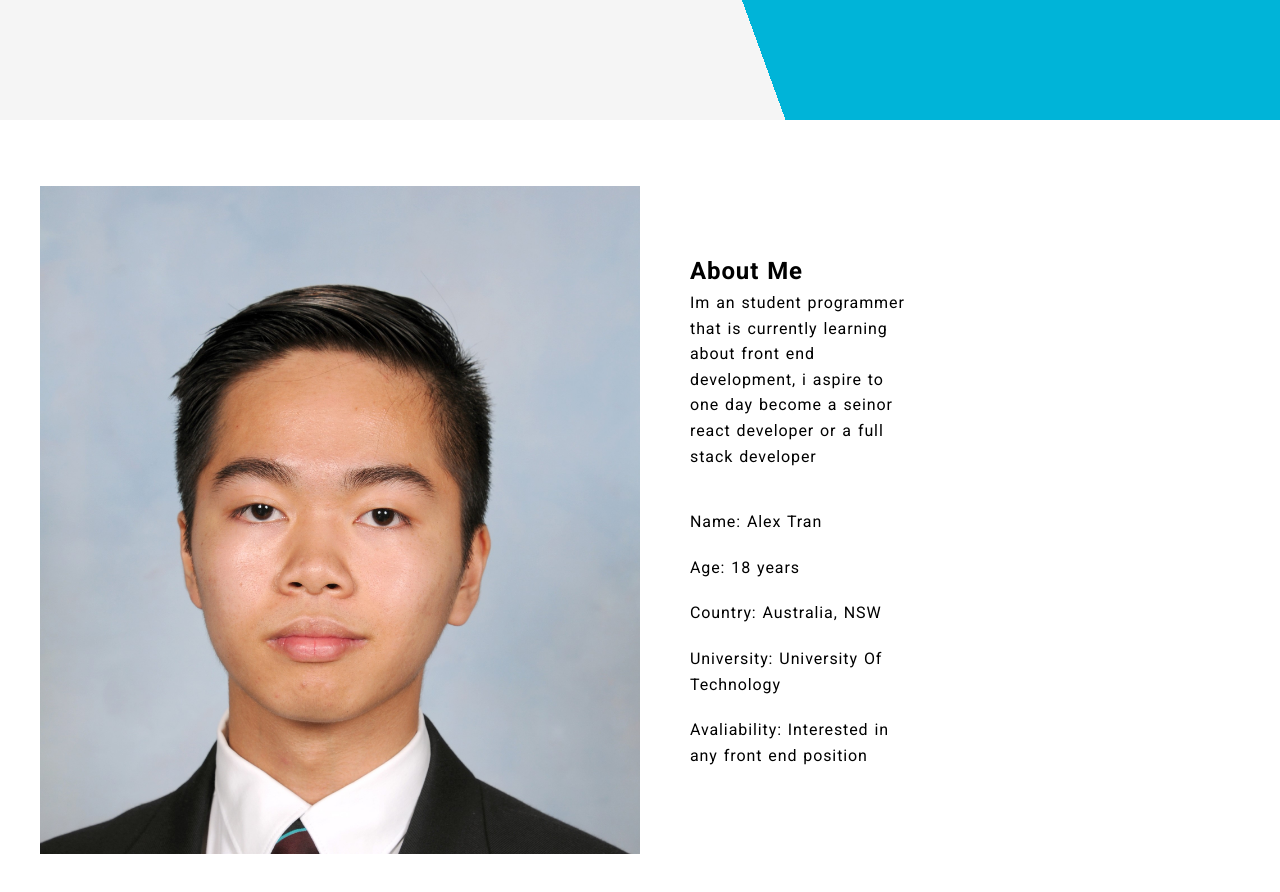
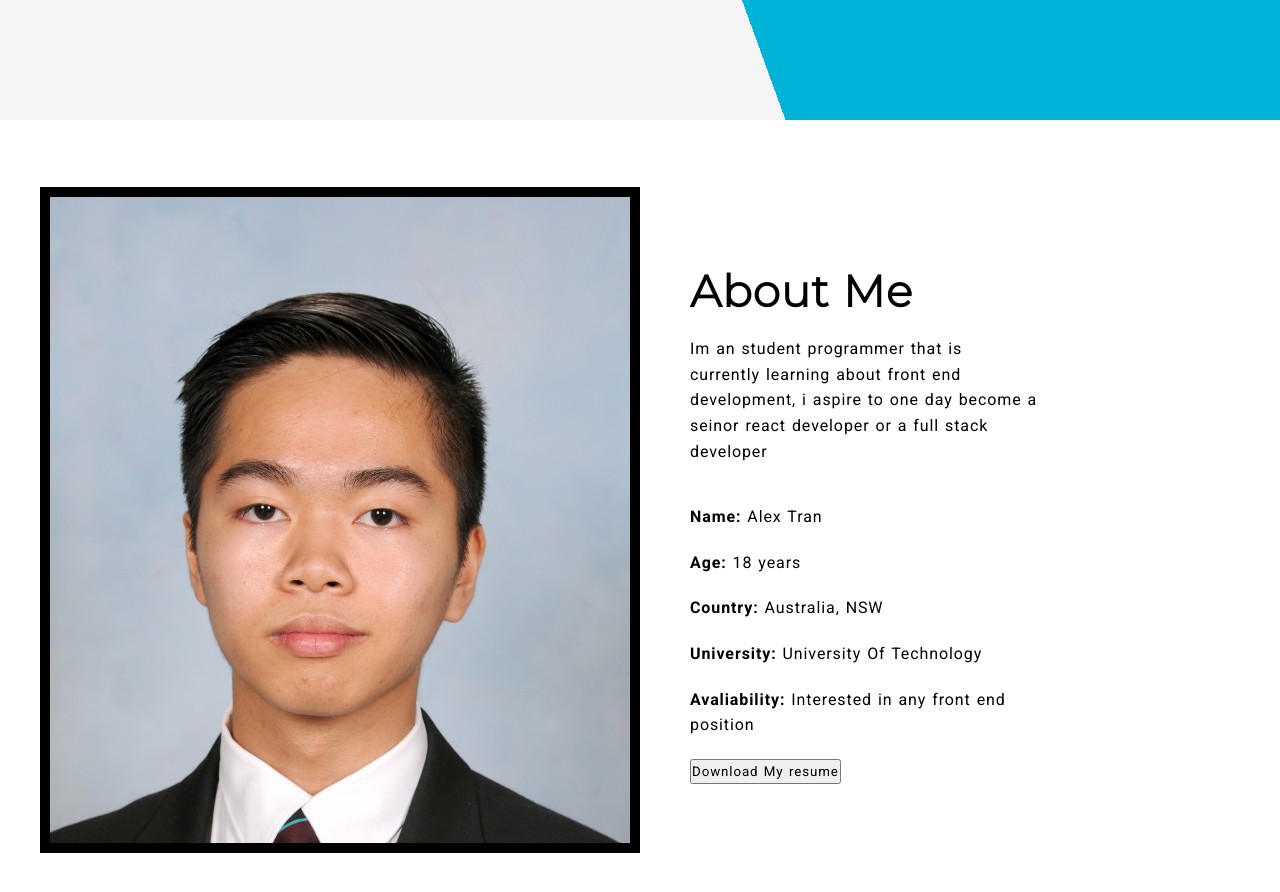
Before and after one commit to alexalextran/Portfolio-Website-4.0, a React (Create React App) app: page / in a window 1280 px wide. Shown: the part 680-1572 px from the top of the page. Built offline with nearby package versions, Linux system fonts and the light colour scheme.

Commit message:
about me page done, will add all the hover effects later

```diff
--- a/src/App.css
+++ b/src/App.css
@@ -88,12 +88,18 @@ nav{
   align-items: center;
   width: 100%;
   height: 800px;
-
+  background-color: rgb(255,255,255)
 }
 
 .aboutme__info{
   width: 50%;
   display: flex;
+}
+
+.aboutme__info--title{
+  padding-bottom: 10px;
+  font-size: 44px;
+  font-family: 'Montserrat', sans-serif;
 }
 
 .aboutme__info--details{
@@ -106,11 +112,12 @@ nav{
 }
 
 .aboutme__info--wrapper{
-  width: 50%;
+  width: 70%;
   padding: 50px 50px;
 }
 
 .aboutme__profileimage{
+
 width: 50%;
 display: flex;
 justify-content: end;
@@ -119,4 +126,5 @@ align-items: center;
 
 .aboutme__profileimage--jpg{
   width: 600px;
+  border: 10px solid black;
 }
--- a/src/components/AboutMe.jsx
+++ b/src/components/AboutMe.jsx
@@ -12,7 +12,7 @@ const Aboutme = () => {
 
 
         <div>
-          <h1>About Me</h1>
+          <h1 className="aboutme__info--title">About Me</h1>
           <p>
             Im an student programmer that is currently learning about front end
             development, i aspire to one day become a seinor react developer or
@@ -21,12 +21,13 @@ const Aboutme = () => {
         </div>
         <div>
           <ul className="aboutme__info--details">
-            <li className="aboutme__info--li">Name: Alex Tran</li>
-            <li className="aboutme__info--li">Age: 18 years</li>
-            <li className="aboutme__info--li">Country: Australia, NSW</li>
-            <li className="aboutme__info--li">University: University Of Technology</li>
-            <li className="aboutme__info--li">Avaliability: Interested in any front end position</li>
+            <li className="aboutme__info--li"><b>Name:</b> Alex Tran</li>
+            <li className="aboutme__info--li"><b>Age:</b> 18 years</li>
+            <li className="aboutme__info--li"><b>Country:</b> Australia, NSW</li>
+            <li className="aboutme__info--li"><b>University:</b> University Of Technology</li>
+            <li className="aboutme__info--li"><b>Avaliability:</b> Interested in any front end position</li>
           </ul>
+          <button>Download My resume</button>
         </div>
         </div>
       </div>
```
